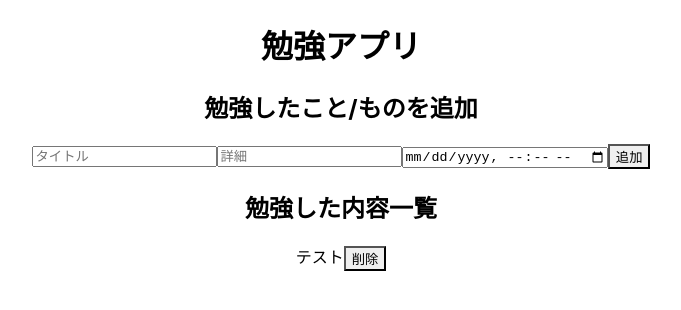
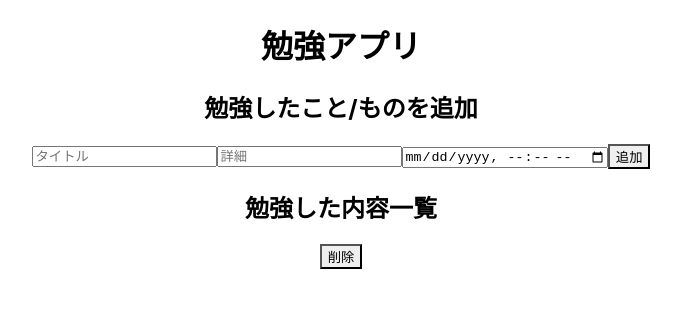
Before and after one commit to hharuki3/react_simple_study_app, a React (Create React App) app: page / in a window 1280 px wide. Both pictures are taken after a click on the button "追加". Shown: the top 310 px of the page, without its empty margins (299-980 px from the left). Built offline with nearby package versions, Linux system fonts and the light colour scheme.

Commit message:
追加と削除機能実装

```diff
--- a/src/Study.tsx
+++ b/src/Study.tsx
@@ -6,6 +6,7 @@ export const Study = () => {
   const [title, setTitle] = useState<string>("");
   const [detail, setDetail] = useState<string>("");
   const [date, setDate] = useState<string>("");
+  const [completeStudy, setCompleteStudy] = useState<Array<Array<string>>>([]);
 
   const onChangeTitle = (e: React.ChangeEvent<HTMLInputElement>) => {
     setTitle(e.target.value);
@@ -17,10 +18,15 @@ export const Study = () => {
     setDate(e.target.value);
   };
   const onClickButton = () => {
-    console.log(title);
-    console.log(detail);
-    console.log(date);
-    alert("追加しました");
+    setCompleteStudy([...completeStudy, [title, detail, date]]);
+    setTitle("");
+    setDetail("");
+    setDate("");
+  };
+  const onClickDelete = (index: number) => {
+    const updatedStudy = [...completeStudy];
+    updatedStudy.splice(index, 1);
+    setCompleteStudy(updatedStudy);
   };
   return (
     <div style={{ textAlign: "center" }}>
@@ -35,7 +41,7 @@ export const Study = () => {
         onChangeTitle={onChangeTitle}
         onClickButton={onClickButton}
       />
-      <StudyList />
+      <StudyList completeStudy={completeStudy} onClickDelete={onClickDelete} />
     </div>
   );
 };
--- a/src/components/StudyList.tsx
+++ b/src/components/StudyList.tsx
@@ -1,11 +1,24 @@
 import { Button } from "@chakra-ui/react";
 
-export const StudyList = () => {
+type Props = {
+  completeStudy: Array<Array<string>>;
+  onClickDelete: (index: number) => void;
+};
+export const StudyList = (props: Props) => {
+  const {completeStudy, onClickDelete } = props;
   return (
     <div>
       <h2>勉強した内容一覧</h2>
-      <span>テスト</span>
-      <Button>削除</Button>
+      {completeStudy.map((study, index) => {
+        return (
+          <div key={index}>
+            <span style={{ fontWeight: "bold" }}>{study[0]}</span>
+            <span>{study[1]}</span>
+            <span>{study[2]}</span>
+            <Button onClick={() => onClickDelete(index)}>削除</Button>
+          </div>
+        );
+      })}
     </div>
   );
 };
```
